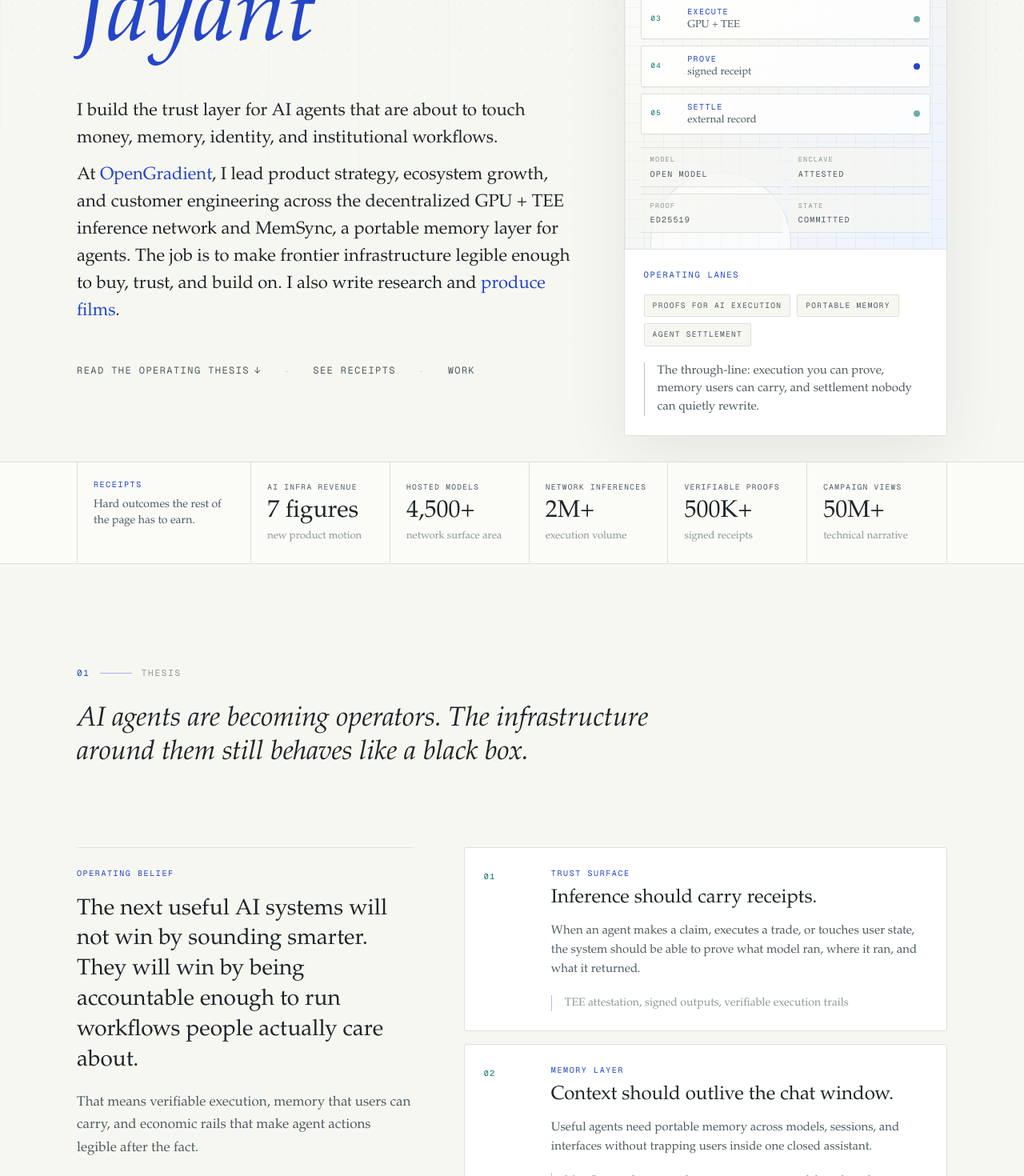
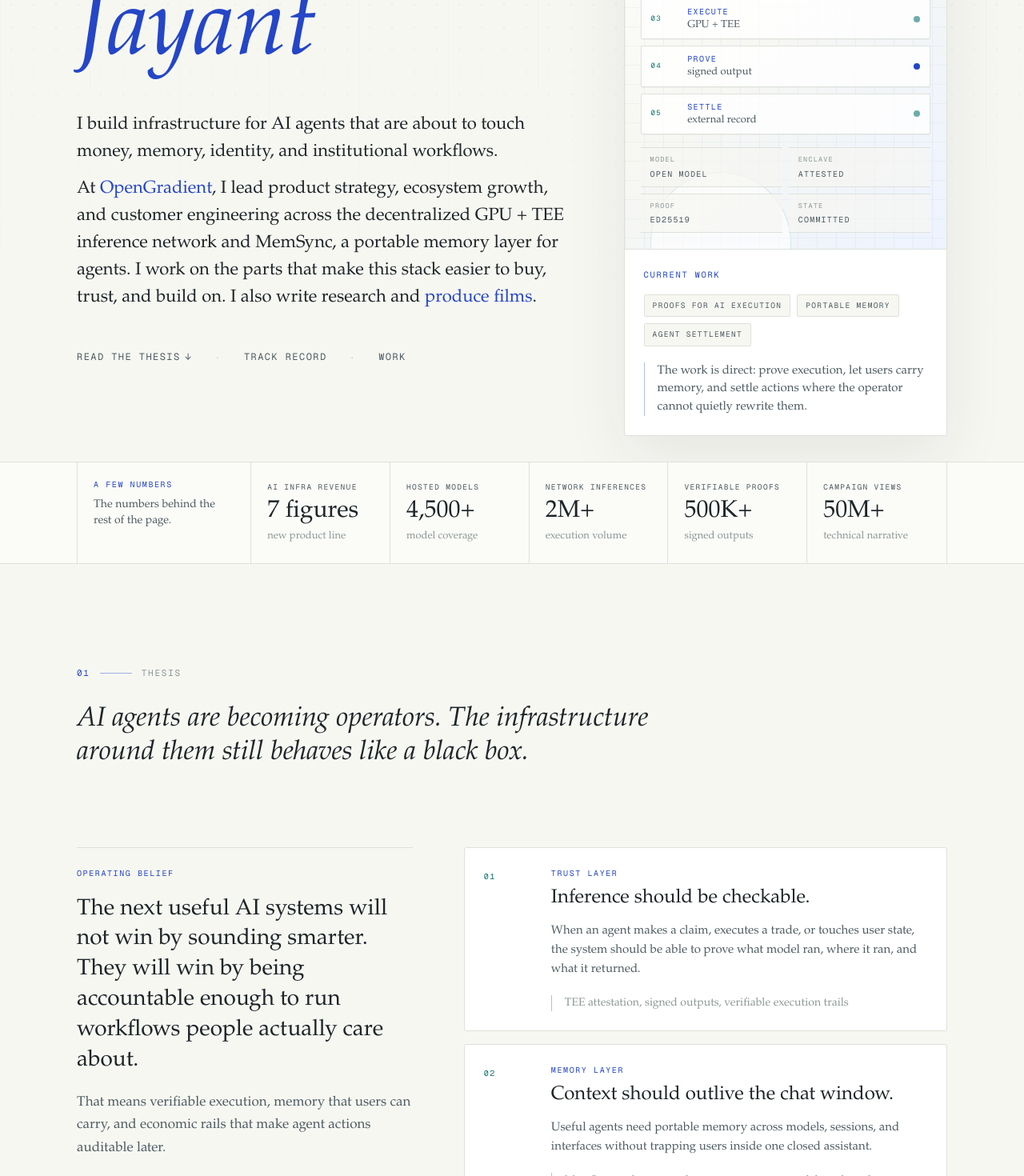
Before and after one commit to 0xadvait/personal_web, a Next.js app: page / in a window 1280 px wide. Shown: the part 400-1870 px from the top of the page at 80% size. Built offline with nearby package versions, Linux system fonts and the light colour scheme.

Commit message:
Humanize site copy

```diff
--- a/src/components/About.js
+++ b/src/components/About.js
@@ -16,7 +16,7 @@ const outcomes = [
 const modes = [
   {
     k: 'Translate',
-    v: 'Make frontier systems understandable without flattening the technical truth.',
+    v: 'Make deeply technical systems understandable without watering them down.',
   },
   {
     k: 'Ship',
@@ -24,7 +24,7 @@ const modes = [
   },
   {
     k: 'Distribute',
-    v: 'Give technical infrastructure a narrative surface the market can remember.',
+    v: 'Give technical work a story people actually remember.',
   },
 ];
 
--- a/src/components/Contact.js
+++ b/src/components/Contact.js
@@ -19,7 +19,7 @@ const collaboration = [
   },
   {
     k: 'Tell',
-    v: 'Technical narratives, launch films, talks, and category creation.',
+    v: 'Technical narratives, launch films, talks, and explaining new categories.',
   },
 ];
 
--- a/src/components/Experience.js
+++ b/src/components/Experience.js
@@ -86,7 +86,7 @@ export default function Experience() {
         <SectionHeader
           index="04"
           title="Experience"
-          lede="A track record across product, research, capital, and go-to-market when the category is still forming."
+          lede="Product, research, capital, and go-to-market work while the market is still taking shape."
         />
 
         <ol>
--- a/src/components/Hero.js
+++ b/src/components/Hero.js
@@ -8,11 +8,11 @@ const pipeline = [
   { k: 'Request', v: 'intent + context' },
   { k: 'Memory', v: 'portable state' },
   { k: 'Execute', v: 'GPU + TEE' },
-  { k: 'Prove', v: 'signed receipt' },
+  { k: 'Prove', v: 'signed output' },
   { k: 'Settle', v: 'external record' },
 ];
 
-const receipt = [
+const auditItems = [
   ['model', 'open model'],
   ['enclave', 'attested'],
   ['proof', 'ed25519'],
@@ -62,7 +62,7 @@ export default function Hero() {
               className="mt-8 sm:mt-10 max-w-2xl font-serif text-lg sm:text-xl md:text-[22px] leading-[1.55] text-fg space-y-3"
             >
               <p>
-                I build the trust layer for AI agents that are about to touch money, memory,
+                I build infrastructure for AI agents that are about to touch money, memory,
                 identity, and institutional workflows.
               </p>
               <p>
@@ -78,8 +78,8 @@ export default function Hero() {
                 </a>
                 , I lead product strategy, ecosystem growth, and customer engineering across the
                 decentralized GPU + TEE inference network and MemSync, a portable memory layer for
-                agents. The job is to make frontier infrastructure legible enough to buy, trust,
-                and build on. I also write research and{' '}
+                agents. I work on the parts that make this stack easier to buy, trust, and build
+                on. I also write research and{' '}
                 <a href="#work" className="text-accent hover:underline underline-offset-[3px]">
                   produce films
                 </a>
@@ -92,10 +92,10 @@ export default function Hero() {
               className="mt-10 sm:mt-12 flex flex-wrap items-center gap-x-7 gap-y-3 font-mono text-[11px] sm:text-[12px] uppercase tracking-[0.12em]"
             >
               <a href="#thesis" className="text-fg-muted hover:text-accent transition-colors inline-flex items-center gap-1.5 border-b border-transparent hover:border-accent">
-                Read the operating thesis <span aria-hidden>↓</span>
+                Read the thesis <span aria-hidden>↓</span>
               </a>
               <span aria-hidden className="text-fg-faint">·</span>
-              <a href="#impact" className="text-fg-muted hover:text-accent transition-colors border-b border-transparent hover:border-accent">See receipts</a>
+              <a href="#impact" className="text-fg-muted hover:text-accent transition-colors border-b border-transparent hover:border-accent">Track record</a>
               <span aria-hidden className="text-fg-faint">·</span>
               <a href="#work" className="text-fg-muted hover:text-accent transition-colors border-b border-transparent hover:border-accent">Work</a>
             </motion.div>
@@ -110,7 +110,7 @@ export default function Hero() {
 
             <div className="p-5 sm:p-6">
               <div className="font-mono text-[10.5px] uppercase tracking-[0.16em] text-accent">
-                Operating lanes
+                Current work
               </div>
               <div className="mt-4 flex flex-wrap gap-2">
                 {signals.map((signal) => (
@@ -124,8 +124,8 @@ export default function Hero() {
               </div>
 
               <p className="mt-5 border-l border-accent/35 pl-4 font-serif text-[15px] leading-[1.5] text-fg-muted">
-                The through-line: execution you can prove, memory users can carry, and settlement
-                nobody can quietly rewrite.
+                The work is direct: prove execution, let users carry memory, and settle actions
+                where the operator cannot quietly rewrite them.
               </p>
             </div>
           </motion.aside>
@@ -154,7 +154,7 @@ function HeroSystemPanel() {
       <div className="relative z-10 flex items-center justify-between gap-4">
         <div>
           <div className="font-mono text-[10px] uppercase tracking-[0.16em] text-accent">
-            Agent action receipt
+            Agent audit trail
           </div>
           <p className="mt-2 max-w-[18rem] font-serif text-[22px] leading-[1.08] text-fg">
             Accountable agents, not smarter chat windows.
@@ -191,7 +191,7 @@ function HeroSystemPanel() {
       </div>
 
       <dl className="relative z-10 mt-4 grid grid-cols-2 gap-2">
-        {receipt.map(([k, v]) => (
+        {auditItems.map(([k, v]) => (
           <div key={k} className="border-y border-border bg-bg/70 px-3 py-2">
             <dt className="font-mono text-[8.5px] uppercase tracking-[0.14em] text-fg-dim">
               {k}
--- a/src/components/ImpactLedger.js
+++ b/src/components/ImpactLedger.js
@@ -21,7 +21,7 @@ const entries = [
     arena: 'Distribution',
     result: 'Built a film-led campaign that pushed OpenGradient past 50M+ X views.',
     role: 'Producer, director, writer',
-    proof: 'Technical narrative translated into a repeatable media surface.',
+    proof: 'A technical thesis turned into something people could watch and share.',
   },
   {
     year: '2024',
@@ -40,9 +40,9 @@ const entries = [
 ];
 
 const capabilities = [
-  'Turn frontier research into a market narrative.',
-  'Ship technical product with customer-facing credibility.',
-  'Build trust surfaces around opaque AI execution.',
+  'Turn new research into a story a market can understand.',
+  'Ship technical product with real customer proof.',
+  'Make opaque AI execution easier to audit.',
   'Move between engineering, capital, ecosystem, and media.',
 ];
 
@@ -56,7 +56,7 @@ export default function ImpactLedger() {
         <SectionHeader
           index="03"
           title="Impact"
-          lede="The work compounds when technical depth, distribution, and trust design point in the same direction."
+          lede="I do my best work when the product is technical, the market is early, and the story is still hard to explain."
         />
 
         <div className="grid gap-10 lg:grid-cols-[minmax(0,0.72fr)_minmax(0,1.28fr)] lg:gap-16">
@@ -64,11 +64,11 @@ export default function ImpactLedger() {
             <aside className="lg:sticky lg:top-28">
               <div className="border-y border-border py-6">
                 <div className="font-mono text-[10px] uppercase tracking-[0.16em] text-accent">
-                  What this site should make obvious
+                  Where I&apos;m useful
                 </div>
                 <p className="mt-5 font-serif text-[21px] leading-[1.4] text-fg sm:text-[27px]">
-                  I am strongest where the product is technical, the market is early, and the
-                  story has to become credible before it becomes obvious.
+                  I like the messy middle: the product works, the market is not fully there yet,
+                  and someone has to make the whole thing credible.
                 </p>
               </div>
 
--- a/src/components/ProofStrip.js
+++ b/src/components/ProofStrip.js
@@ -1,10 +1,10 @@
 import Reveal from './Reveal';
 
 const proof = [
-  { value: '7 figures', label: 'AI infra revenue', detail: 'new product motion' },
-  { value: '4,500+', label: 'hosted models', detail: 'network surface area' },
+  { value: '7 figures', label: 'AI infra revenue', detail: 'new product line' },
+  { value: '4,500+', label: 'hosted models', detail: 'model coverage' },
   { value: '2M+', label: 'network inferences', detail: 'execution volume' },
-  { value: '500K+', label: 'verifiable proofs', detail: 'signed receipts' },
+  { value: '500K+', label: 'verifiable proofs', detail: 'signed outputs' },
   { value: '50M+', label: 'campaign views', detail: 'technical narrative' },
 ];
 
@@ -16,10 +16,10 @@ export default function ProofStrip() {
           <div className="grid grid-cols-2 border-x border-border lg:grid-cols-[1.25fr_repeat(5,minmax(0,1fr))]">
             <div className="col-span-2 border-b border-r border-border px-4 py-5 sm:px-5 lg:col-span-1 lg:border-b-0">
               <div className="font-mono text-[10px] uppercase tracking-[0.16em] text-accent">
-                Receipts
+                A few numbers
               </div>
               <p className="mt-2 max-w-sm font-serif text-[14px] leading-[1.45] text-fg-muted">
-                Hard outcomes the rest of the page has to earn.
+                The numbers behind the rest of the page.
               </p>
             </div>
             {proof.map((item) => (
--- a/src/components/Speaking.js
+++ b/src/components/Speaking.js
@@ -58,14 +58,14 @@ export default function Speaking() {
         <SectionHeader
           index="06"
           title="Speaking"
-          lede="Selected rooms where I've explained the agentic internet, open intelligence, and verifiable compute."
+          lede="Talks and conversations on agents, open intelligence, and verifiable compute."
         />
 
         <div className="grid gap-10 lg:grid-cols-[260px_1fr] lg:gap-14">
           <Reveal>
             <aside className="border-y border-border py-5 lg:sticky lg:top-28">
               <div className="font-mono text-[10px] uppercase tracking-[0.16em] text-accent">
-                Speaking lanes
+                Topics
               </div>
               <ul className="mt-4 flex flex-wrap gap-2 lg:flex-col">
                 {topics.map((topic) => (
--- a/src/components/Thesis.js
+++ b/src/components/Thesis.js
@@ -3,8 +3,8 @@ import SectionHeader from './SectionHeader';
 
 const pillars = [
   {
-    k: 'Trust surface',
-    v: 'Inference should carry receipts.',
+    k: 'Trust layer',
+    v: 'Inference should be checkable.',
     d: 'When an agent makes a claim, executes a trade, or touches user state, the system should be able to prove what model ran, where it ran, and what it returned.',
     proof: 'TEE attestation, signed outputs, verifiable execution trails',
   },
@@ -49,7 +49,7 @@ export default function Thesis() {
               </p>
               <p className="mt-5 font-serif text-base leading-[1.65] text-fg-muted sm:text-[17px]">
                 That means verifiable execution, memory that users can carry, and economic rails
-                that make agent actions legible after the fact.
+                that make agent actions auditable later.
               </p>
 
               <dl className="mt-8 divide-y divide-border-soft border-y border-border">
--- a/src/components/Work.js
+++ b/src/components/Work.js
@@ -6,11 +6,11 @@ const items = [
     num: '01',
     label: 'Campaign system',
     title: 'OpenGradient — film work',
-    desc: 'Producer, director, writer. A technical media campaign designed to make open intelligence feel tangible, not abstract.',
+    desc: 'Producer, director, writer. A technical media campaign that made open intelligence feel concrete.',
     impact: '50M+ views · launch narrative',
     featured: true,
     visual: 'campaign',
-    signals: ['narrative strategy', 'technical distribution', 'brand surface'],
+    signals: ['narrative strategy', 'technical distribution', 'brand system'],
     links: [
       { label: 'Flagship', href: 'https://x.com/OpenGradient/status/2045849964539171274' },
       { label: 'Film II', href: 'https://x.com/OpenGradient/status/2053766717474492927' },
@@ -193,10 +193,10 @@ function CampaignVisual() {
         <div className="flex items-start justify-between gap-4">
           <div>
             <div className="font-mono text-[10px] uppercase tracking-[0.18em] text-white/68">
-              Campaign artifact
+              Campaign board
             </div>
             <p className="mt-2 max-w-[15rem] font-serif text-[25px] leading-[1.02] text-white sm:text-[30px]">
-              Making open intelligence feel cinematic.
+              Making open intelligence feel real.
             </p>
           </div>
           <span className="rounded-[2px] border border-white/18 bg-white/10 px-2.5 py-1.5 font-mono text-[9px] uppercase tracking-[0.14em] text-white/80">
```
